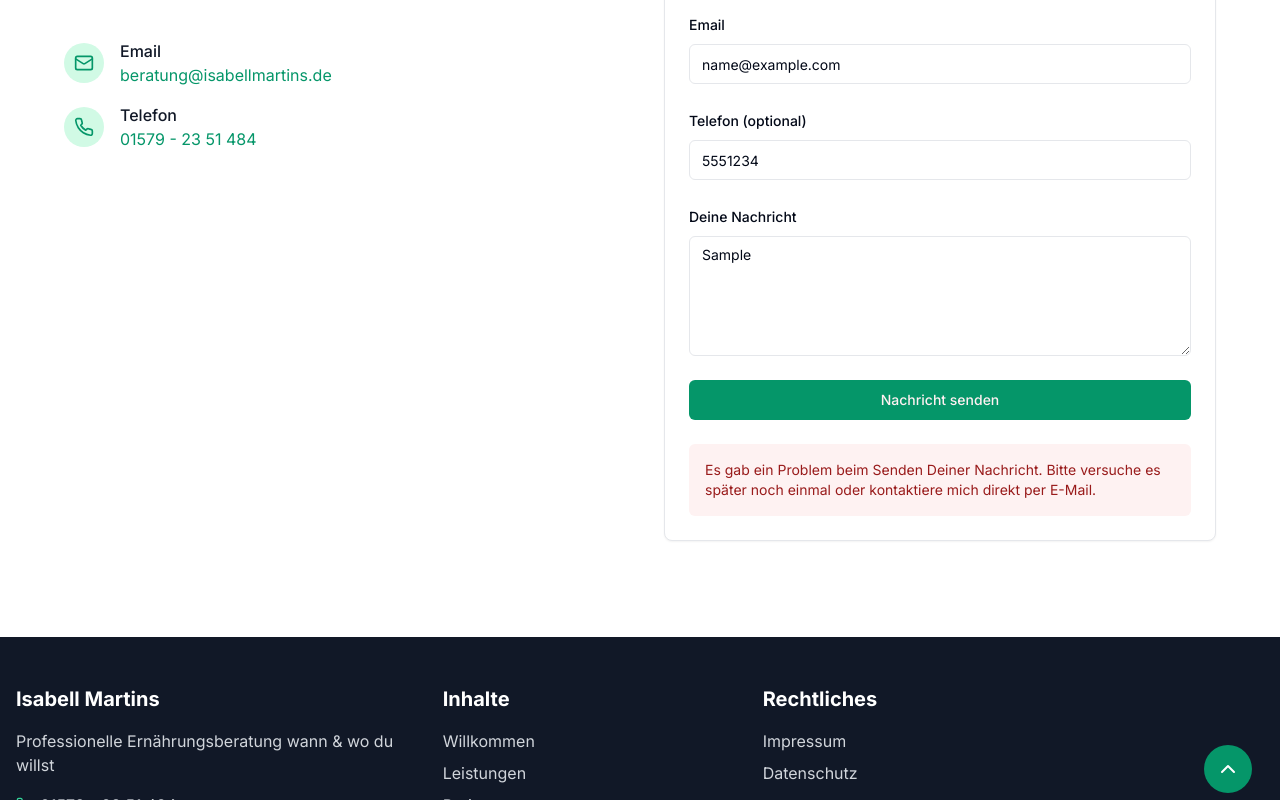
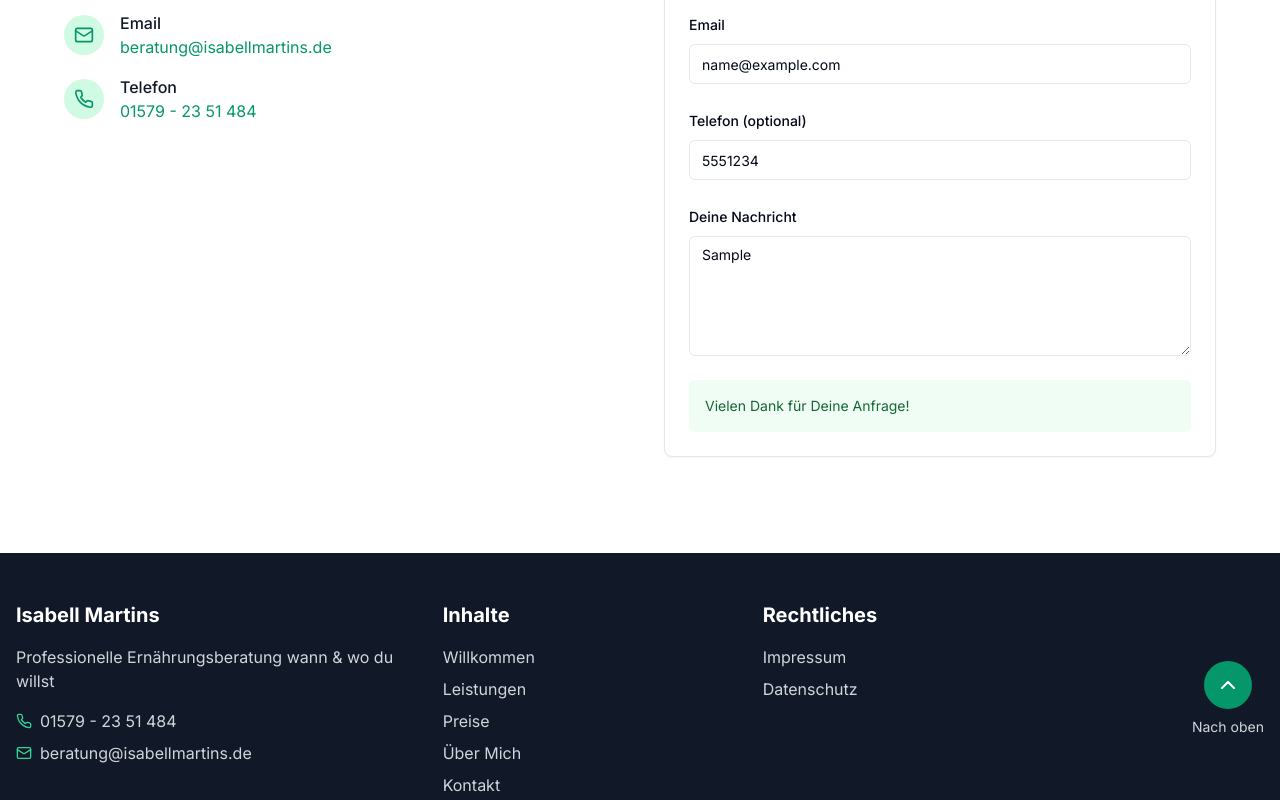
Before and after one commit to janraasch/isabellmartinsde-www, a Next.js app: page / in a window 1280 px wide. Both pictures are taken after typing "Sample", "Sample", "name@example.com", "5551234", "Sample" into the empty fields and a click on the button "Nachricht senden". Shown: the part 4755-5555 px from the top of the page. Built offline with nearby package versions, Linux system fonts and the light colour scheme; no server answers; a web font is replaced by a local one.

Commit message:
feat(contact-form): enable Netlify form detection
See https://docs.netlify.com/forms/setup/

```diff
--- a/components/contact-form.tsx
+++ b/components/contact-form.tsx
@@ -21,14 +21,13 @@ export default function ContactForm() {
 
     try {
       const formData = new FormData(e.currentTarget)
-      const response = await fetch("https://api.web3forms.com/submit", {
+      const response = await fetch("/", {
         method: "POST",
-        body: formData,
+        headers: { "Content-Type": "application/x-www-form-urlencoded" },
+        body: new URLSearchParams(formData as any).toString(),
       })
 
-      const data = await response.json()
-
-      if (data.success) {
+      if (response.ok) {
         setIsSuccess(true)
       } else {
         setIsError(true)
@@ -42,20 +41,26 @@ export default function ContactForm() {
   }
 
   return (
-    <form onSubmit={handleSubmit} className="space-y-6 rounded-lg border border-gray-200 bg-white p-6 shadow-sm">
-      <input type="hidden" name="access_key" value="204f22c8-c059-4b95-9f2f-7b37fef5f108" />
-
-      {/* For spam protection */}
-      <input type="checkbox" name="botcheck" className="hidden" />
-
-
-      {/* Optional: From Name you want to see in the email. Default is "Notifications" */}
-      <input type="hidden" name="from_name" value="Neue Anfrage" />
+    <form
+      className="space-y-6 rounded-lg border border-gray-200 bg-white p-6 shadow-sm"
+      data-netlify="true"
+      data-netlify-honeypot="you-like-this-field"
+      name="Kontakt (Mensch)"
+      onSubmit={handleSubmit}
+      method="POST"
+    >
+      <input type="hidden" name="form-name" value="Kontakt (Mensch)" />
 
       {/* Subject field (optional but helpful) */}
       <input type="hidden" name="subject" value="Kontakt (Mensch)" />
 
       <div className="grid gap-4 sm:grid-cols-2">
+        {/* For spam protection */}
+        <div className="space-y-2 hidden">
+          <Label htmlFor="you-like-this-field">Menschen, bitte nicht ausfüllen</Label>
+          <Input id="you-like-this-field" name="you-like-this-field" className="hidden" />
+        </div>
+
         <div className="space-y-2">
           <Label htmlFor="vorname">Vorname</Label>
           <Input id="vorname" name="Vorname" />
@@ -96,7 +101,7 @@ export default function ContactForm() {
 
       {/* Success message */}
       {isSuccess && (
-        <div className="rounded-md bg-green-50 p-4 text-sm text-green-800">Vielen Dank für Deine Nachricht!</div>
+        <div className="rounded-md bg-green-50 p-4 text-sm text-green-800">Vielen Dank für Deine Anfrage!</div>
       )}
 
       {/* Error message */}
--- a/components/contact-section.tsx
+++ b/components/contact-section.tsx
@@ -13,8 +13,7 @@ export default function ContactSection() {
           <div>
             <h3 className="mb-6 font-serif text-2xl font-semibold text-gray-900">Erzähl mir mehr von Dir</h3>
             <p className="mb-8 text-lg text-gray-700">
-              Ob du Fragen hast oder direkt einen Termin vereinbaren möchtest - ich freue mich, von dir zu hören. Fülle
-              einfach das Formular aus oder kontaktiere mich direkt.
+              Ob du Fragen hast oder direkt einen Termin vereinbaren möchtest - ich freue mich, von dir zu hören.
             </p>
 
             <div className="space-y-4">
```
